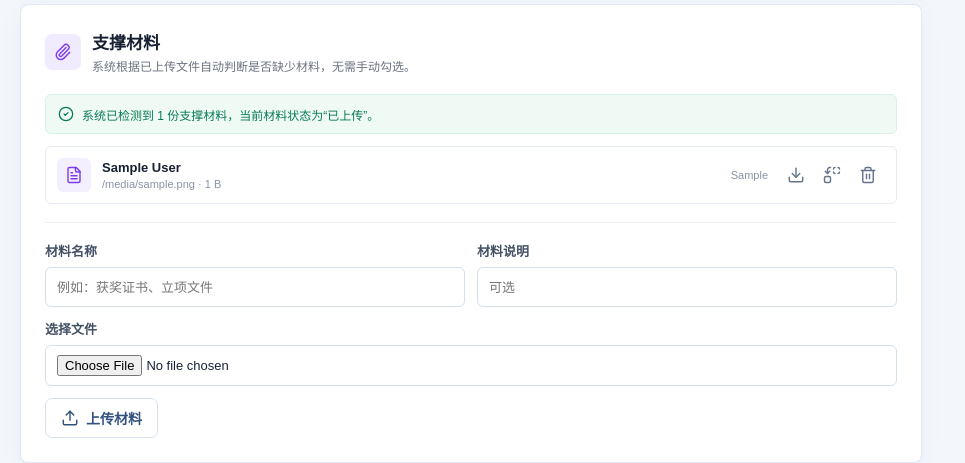
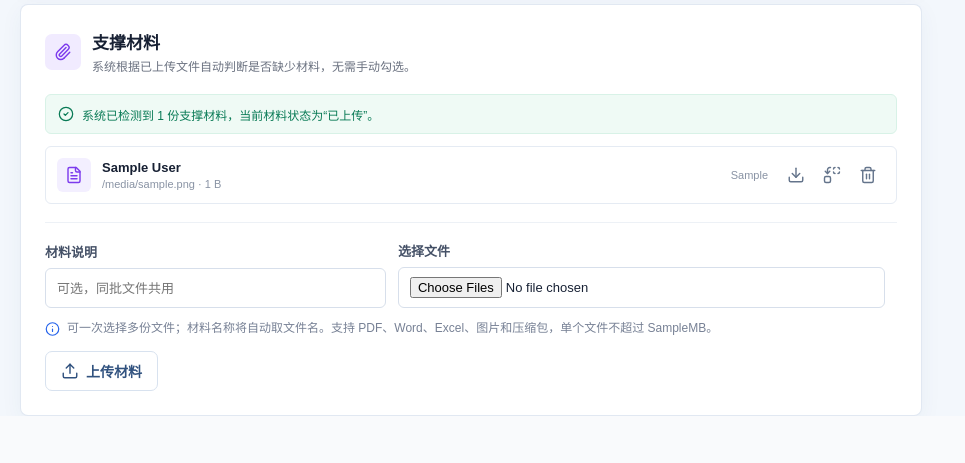
Before and after one commit to Devilyuu/teacher-achievement-system, a FastAPI app: template app/templates/achievements/detail.html in a window 1280 px wide. Shown: the part 633-1096 px from the top of the page, without its empty margins (0-965 px from the left). After the commit the page ends 1049 px from the top, so only its background shows below. Run offline with FastAPI, Linux system fonts and the light colour scheme; the template is opened without the code that fills it: most values are stand-ins (such as "Sample title", 1, 10 or a date in 2020).

Commit message:
feat: add material batch upload UI

```diff
--- a/app/routers/achievements.py
+++ b/app/routers/achievements.py
@@ -5,7 +5,7 @@ from fastapi.responses import RedirectResponse
 from fastapi.templating import Jinja2Templates
 from sqlalchemy.orm import Session
 
-from app.config import BASE_DIR
+from app.config import BASE_DIR, MAX_UPLOAD_MB
 from app.database import get_db
 from app.models import (
     Achievement,
@@ -279,6 +279,7 @@ def achievement_detail(
             "rule": rule,
             "level_rule": rule_for_level(rule, achievement.level),
             "assignment_mode": assignment_mode(rule),
+            "max_upload_mb": MAX_UPLOAD_MB,
         },
     )
 
--- a/app/static/app.css
+++ b/app/static/app.css
@@ -138,6 +138,10 @@ input:focus, select:focus, textarea:focus { border-color: #6b9df4; box-shadow: 0
 .material-list { display: flex; flex-direction: column; gap: 9px; }
 .material-check { display: flex; align-items: center; gap: 8px; margin-bottom: 12px; padding: 10px 12px; color: #087a55; background: #effaf5; border: 1px solid #d8f2e7; border-radius: 6px; font-size: 12px; }
 .material-check svg { width: 16px; }
+.material-upload-message { display: flex; gap: 8px; margin-bottom: 12px; padding: 10px 12px; border-radius: 6px; font-size: 12px; line-height: 1.6; }
+.material-upload-message svg { flex: 0 0 auto; width: 16px; margin-top: 1px; }
+.material-upload-message.success { color: #087a55; background: #e9f8f2; border: 1px solid #cceee0; }
+.material-upload-message.error { color: #a33b32; background: #fff0ee; border: 1px solid #ffd9d4; }
 .material-item { position: relative; display: flex; align-items: center; gap: 11px; padding: 11px; border: 1px solid #e5ebf3; border-radius: 6px; }
 .material-copy { min-width: 0; flex: 1; }.material-item strong, .material-item small { display: block; }
 .material-item strong { font-size: 13px; }.material-item small { margin-top: 3px; color: #8993a4; font-size: 11px; overflow: hidden; text-overflow: ellipsis; white-space: nowrap; }
@@ -158,6 +162,10 @@ input:focus, select:focus, textarea:focus { border-color: #6b9df4; box-shadow: 0
 .upload-form { display: grid; grid-template-columns: 1fr 1fr; gap: 12px; margin-top: 18px; padding-top: 18px; border-top: 1px solid #edf1f6; }
 .upload-form .button { align-self: end; justify-self: start; }
 .file-field { grid-column: 1 / -1; }
+.batch-upload-form { grid-template-columns: minmax(220px, .7fr) minmax(260px, 1fr) auto; align-items: end; }
+.batch-upload-form .file-field { grid-column: auto; }
+.upload-help { grid-column: 1 / -1; display: flex; align-items: flex-start; gap: 7px; margin: -2px 0 0; color: #778195; font-size: 12px; line-height: 1.7; }
+.upload-help svg { flex: 0 0 auto; width: 15px; margin-top: 2px; color: #2563eb; }
 
 .stat-grid { display: grid; grid-template-columns: repeat(4, minmax(0, 1fr)); gap: 14px; max-width: 1240px; margin: 0 auto 18px; }
 .stat-item { display: flex; align-items: center; gap: 13px; min-height: 104px; padding: 18px; background: white; border: 1px solid var(--border); border-radius: 8px; box-shadow: 0 5px 18px rgba(44, 70, 110, .04); }
@@ -349,7 +357,7 @@ input:focus, select:focus, textarea:focus { border-color: #6b9df4; box-shadow: 0
     .sidebar-user { margin: 0; padding: 0; border: 0; }.avatar { display: none; }
     .workspace { margin: 0; width: 100%; padding: 22px 15px 36px; }
     .page-header { align-items: flex-start; flex-direction: column; }.header-actions { width: 100%; }.header-actions .button { flex: 1; }
-    .form-grid, .guidance-grid, .detail-grid, .upload-form { grid-template-columns: 1fr; }.span-2, .file-field { grid-column: auto; }
+    .form-grid, .guidance-grid, .detail-grid, .upload-form, .batch-upload-form { grid-template-columns: 1fr; }.span-2, .file-field, .batch-upload-form .file-field, .upload-help { grid-column: auto; }
     .stat-grid { grid-template-columns: 1fr 1fr; }.stat-item { min-height: 88px; padding: 13px; }
     .user-create-form { grid-template-columns: 1fr; }
     .user-import-heading { flex-direction: column; }
--- a/app/templates/achievements/detail.html
+++ b/app/templates/achievements/detail.html
@@ -39,6 +39,24 @@
                 <span class="section-icon violet"><i data-lucide="paperclip"></i></span>
                 <div><h2>支撑材料</h2><p>系统根据已上传文件自动判断是否缺少材料，无需手动勾选。</p></div>
             </div>
+            {% if request.query_params.get("uploaded") %}
+            <div class="material-upload-message success">
+                <i data-lucide="circle-check"></i>
+                <span>已上传 {{ request.query_params.get("uploaded") }} 份材料。</span>
+            </div>
+            {% endif %}
+            {% if request.query_params.get("failed") and request.query_params.get("failed") != "0" %}
+            <div class="material-upload-message error">
+                <i data-lucide="triangle-alert"></i>
+                <span>{{ request.query_params.get("failed") }} 份材料上传失败：{{ request.query_params.get("errors") }}</span>
+            </div>
+            {% endif %}
+            {% if request.query_params.get("replace_error") %}
+            <div class="material-upload-message error">
+                <i data-lucide="triangle-alert"></i>
+                <span>替换失败：{{ request.query_params.get("replace_error") }}</span>
+            </div>
+            {% endif %}
             {% if achievement.materials %}
             <div class="material-check">
                 <i data-lucide="circle-check"></i>
@@ -74,11 +92,11 @@
             <div class="inline-empty"><i data-lucide="file-warning"></i><span>尚未上传支撑材料，当前状态将显示为“待完善”。</span></div>
             {% endif %}
 
-            <form class="upload-form" method="post" action="/materials/upload" enctype="multipart/form-data">
+            <form class="upload-form batch-upload-form" method="post" action="/materials/upload" enctype="multipart/form-data">
                 <input type="hidden" name="achievement_id" value="{{ achievement.id }}">
-                <label><span>材料名称</span><input type="text" name="display_name" placeholder="例如：获奖证书、立项文件" required></label>
-                <label><span>材料说明</span><input type="text" name="description" placeholder="可选"></label>
-                <label class="file-field"><span>选择文件</span><input type="file" name="file" required></label>
+                <label><span>材料说明</span><input type="text" name="description" placeholder="可选，同批文件共用"></label>
+                <label class="file-field"><span>选择文件</span><input type="file" name="file" multiple required></label>
+                <p class="upload-help"><i data-lucide="info"></i>可一次选择多份文件；材料名称将自动取文件名。支持 PDF、Word、Excel、图片和压缩包，单个文件不超过 {{ max_upload_mb }}MB。</p>
                 <button class="button secondary" type="submit"><i data-lucide="upload"></i>上传材料</button>
             </form>
         </section>
```
Also changed, not shown: tests/test_materials.py (+27 -0 lines).
